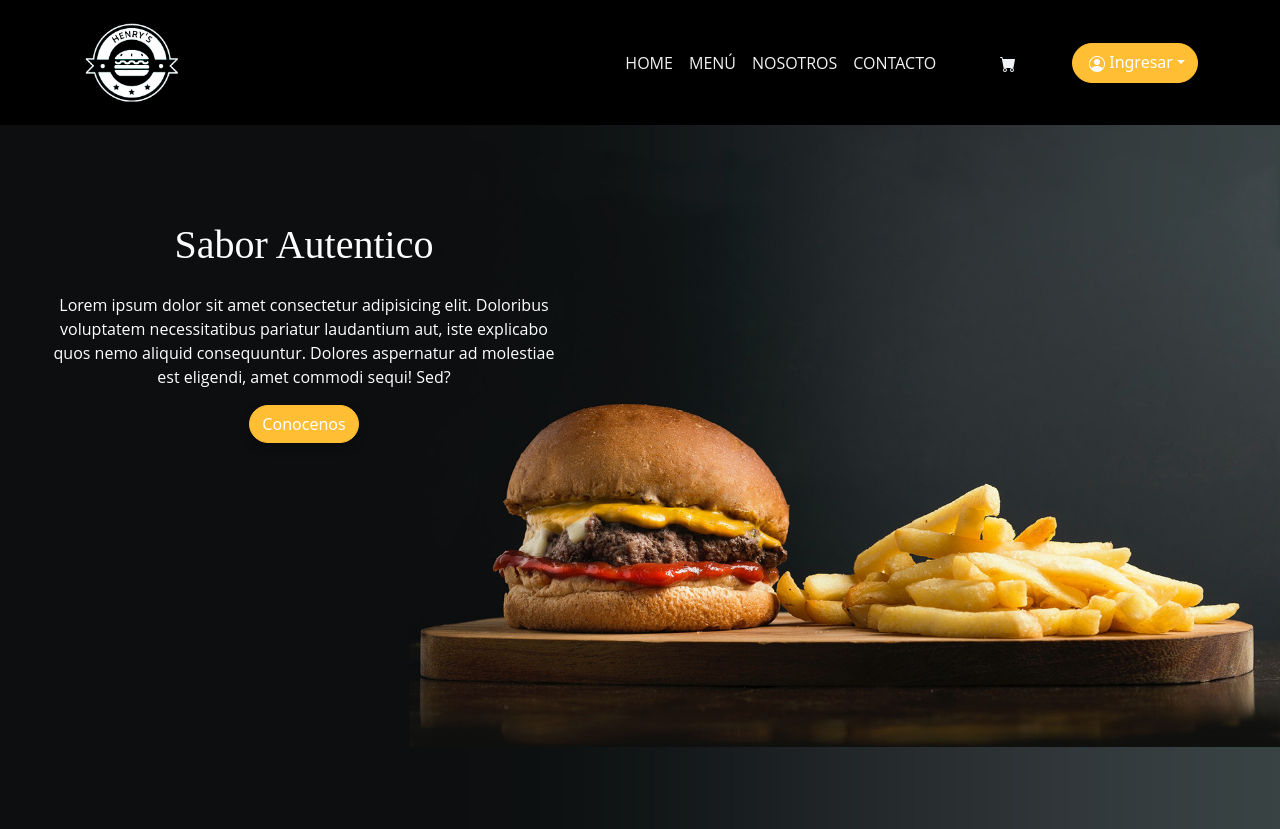
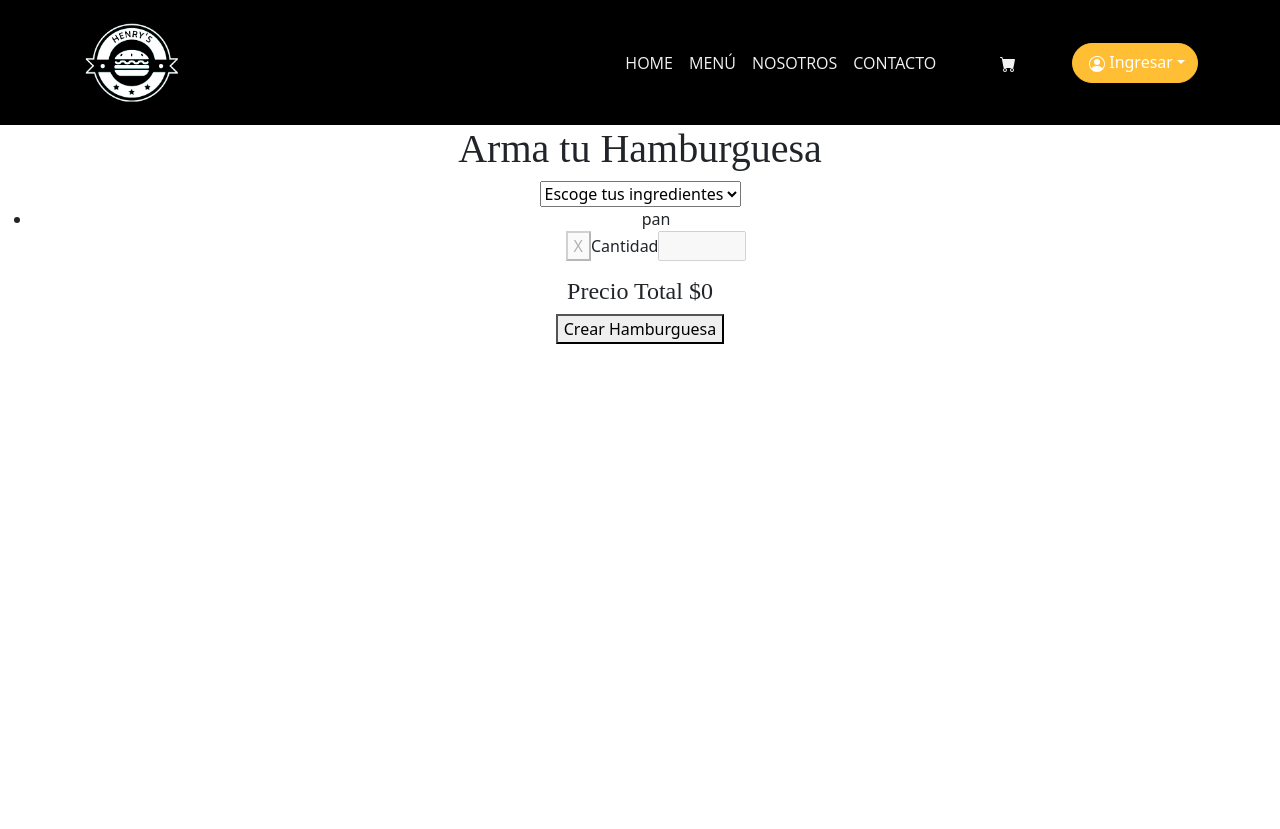
Before and after one commit to mabhyHs/Henrys-app, a React (Create React App) app in the folder client/: page /addBurger in a window 1280 px wide. After the commit the page ends 800 px from the top, so only its background shows below. Built offline with nearby package versions, Linux system fonts and the light colour scheme.

Commit message:
Creacion de componente de agregar hamburguesas

```diff
--- a/client/src/App.js
+++ b/client/src/App.js
@@ -2,7 +2,7 @@ import React from 'react';
 import { Routes, Route } from 'react-router-dom';
 import NavBar from './Components/NavBar/NavBar';
 import ContactoForm from './Components/ContactForm/ContactoForm';
-
+import AddBurger from './Components/AddBurger/AddBurger';
 import './App.css';
 import MainHome from './Components/MainHome/MainHome';
 
@@ -10,9 +10,10 @@ function App() {
   return (
     <div className="App">
       <NavBar />
-      <MainHome />
       <Routes>
+        <Route exact path='/' element={<MainHome/>}/>
         <Route path="/contacto" element={<ContactoForm />} />
+        <Route path='/addBurger' element={<AddBurger/>}/>
       </Routes>
     </div>
   );
--- a/client/src/Components/AddBurger/AddBurger.jsx
+++ b/client/src/Components/AddBurger/AddBurger.jsx
@@ -0,0 +1,102 @@
+/* eslint-disable func-names */
+/* eslint-disable no-console */
+/* eslint-disable react/button-has-type */
+import React, {useState} from "react";
+import {connect} from 'react-redux'
+
+
+// eslint-disable-next-line func-names
+const mapStateToProps = function(state){
+    return {ingredients: state.ingredients}
+}
+const modificarIngredientes = function(id, ingredientes, cb){
+    // eslint-disable-next-line no-param-reassign
+    cb(ingredientes = ingredientes.filter((i) => i.id !== id))
+}
+// eslint-disable-next-line func-names
+const añadirIngredientes = function(e, ingredientes, cb, igrGlobal){
+    const ingredienteSelect = igrGlobal.find((i) => i.name === e.target.value)
+    // eslint-disable-next-line prefer-const
+    let prueba = []
+    // eslint-disable-next-line no-restricted-syntax
+    for(const ele of ingredientes){
+        if(ele.name === ingredienteSelect.name){
+            prueba.push(ele)
+        }
+    }
+
+
+    if(prueba.length > 0){
+        prueba = []
+    }else{
+        ingredienteSelect.cantidad = 1
+        // eslint-disable-next-line no-param-reassign
+        cb(ingredientes = [...ingredientes, ingredienteSelect])
+    }
+}
+// eslint-disable-next-line func-names
+const cambiarCantidad = function(e, id, ingredientes, cb){
+    const ingredienteSelect = ingredientes.find((i) => i.id === id)
+    ingredienteSelect.cantidad = e.target.value
+    const copiaIngredientes = [...ingredientes]
+    // eslint-disable-next-line no-const-assign
+    copiaIngredientes = copiaIngredientes.filter((i) => i.id !== id)
+    // eslint-disable-next-line no-const-assign
+    copiaIngredientes = [...copiaIngredientes , ingredienteSelect]
+
+    // eslint-disable-next-line no-param-reassign
+    cb(ingredientes = [...copiaIngredientes])
+
+
+}
+const crearBurguer = function(precio, cb, ingredientes, setIngredientsAdd){
+    let sumaTotal = 0
+    // eslint-disable-next-line no-restricted-syntax
+    for(const ele of ingredientes){
+        // eslint-disable-next-line prefer-const
+        let {cantidad} = ele
+        sumaTotal += (ele.price * cantidad)
+    }
+    // eslint-disable-next-line no-param-reassign
+    cb(precio = sumaTotal)
+    // eslint-disable-next-line no-param-reassign
+    setIngredientsAdd(ingredientes = [{id: 10000, name:'pan', price: 0.5, cantidad: 2}])
+    // eslint-disable-next-line no-alert
+    alert(`su hamburguesa tiene un precio de: ${  sumaTotal}`)
+}
+
+function AddBurger(estado){
+    const {ingredients} = estado
+    const [ingredientsAdd, setIngredientsAdd] = useState([{id: 10000, name:'pan', price: 0.5, cantidad: 2}])
+    const [precio, setPrecio] = useState(0.0)
+    return(
+        <div>
+            <h1>Arma tu Hamburguesa</h1>
+
+            <select name="ingredientes" onChange={(e) => añadirIngredientes(e, ingredientsAdd, setIngredientsAdd, ingredients)}>
+            <option key={1000} disabled="">Escoge tus ingredientes</option>
+            {ingredients.map((i) => (
+                    <option key={i.id} value={i.name}>{i.name}</option>
+                ))}
+            </select>
+
+            <div>
+                <ul>
+                    {ingredientsAdd.map((i) => (
+                        <div key={i.id}>
+                            <li key={i.id}>{i.name}</li>
+                            <button key={i.id} onClick={() => modificarIngredientes(i.id, ingredientsAdd, setIngredientsAdd)} disabled={i.id === 10000}>X</button>
+                            <span>Cantidad</span>
+                            <input type="number" min={1} max={10} disabled={i.id === 10000} onChange={(e) => cambiarCantidad(e, i.id, ingredientsAdd, setIngredientsAdd)}/>
+                        </div>
+                        ))}
+                </ul>
+            </div>
+            <h4>Precio Total ${precio}</h4>
+            <button onClick={() => crearBurguer(precio, setPrecio, ingredientsAdd, setIngredientsAdd)}>Crear Hamburguesa</button>
+
+        </div>
+    )
+}
+
+export default connect(mapStateToProps)(AddBurger)
--- a/client/src/Redux/reducer/reducer.js
+++ b/client/src/Redux/reducer/reducer.js
@@ -1,5 +1,31 @@
 const initialState = {
     burgers: [],
+    ingredients: [
+      {
+      id: 1,
+      name: 'tomate',
+      price: 0.5,
+      isVeggie: true
+      },
+      {
+        id: 2,
+        name: 'carne',
+        price: 2.5,
+        isVeggie: false
+      },
+      {
+        id: 3,
+        name: 'queso',
+        price: 1.3,
+        isVeggie: true
+      },
+      {
+        id: 4,
+        name: 'lechuga',
+        price: 0.8,
+        isVeggie: true
+        },
+    ],
   };
 
   const rootReducer = (state = initialState, action) => {
```
